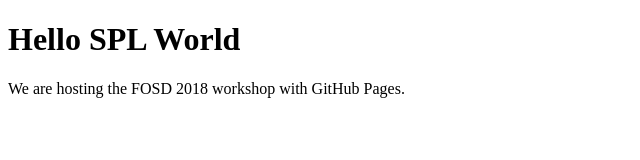
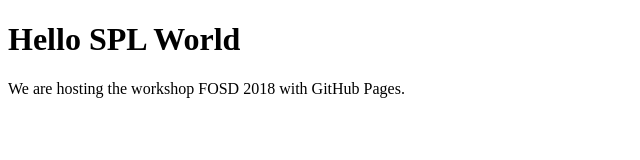
Before and after one commit to dekpro/FOSD2018, a plain HTML site: page index.html in a window 1280 px wide. Shown: the full height of the page, 0-640 px from the left. Drawn offline with Linux system fonts and the light colour scheme.

Commit message:
Updated it

```diff
--- a/index.html
+++ b/index.html
@@ -2,6 +2,6 @@
 <html>
 <body>
 <h1>Hello SPL World</h1>
-<p>We are hosting the FOSD 2018 workshop with GitHub Pages.</p>
+<p>We are hosting the workshop FOSD 2018 with GitHub Pages.</p>
 </body>
 </html>
```
